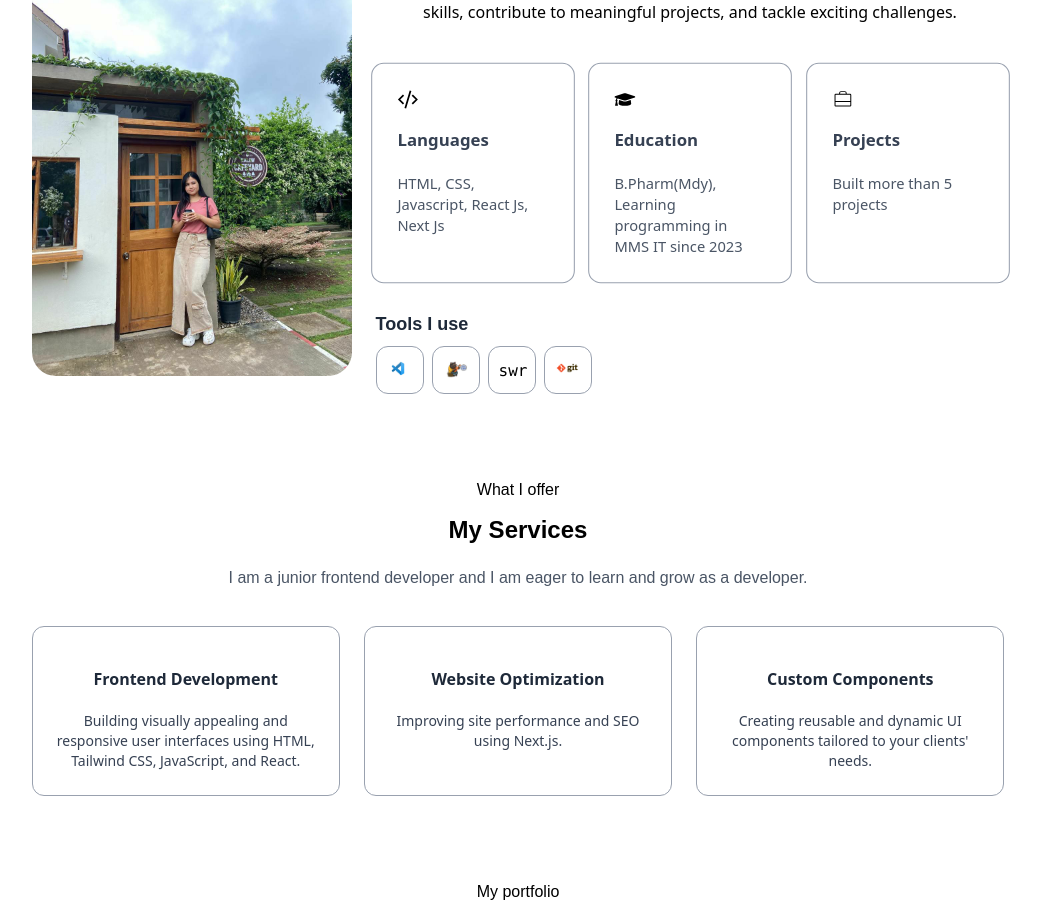
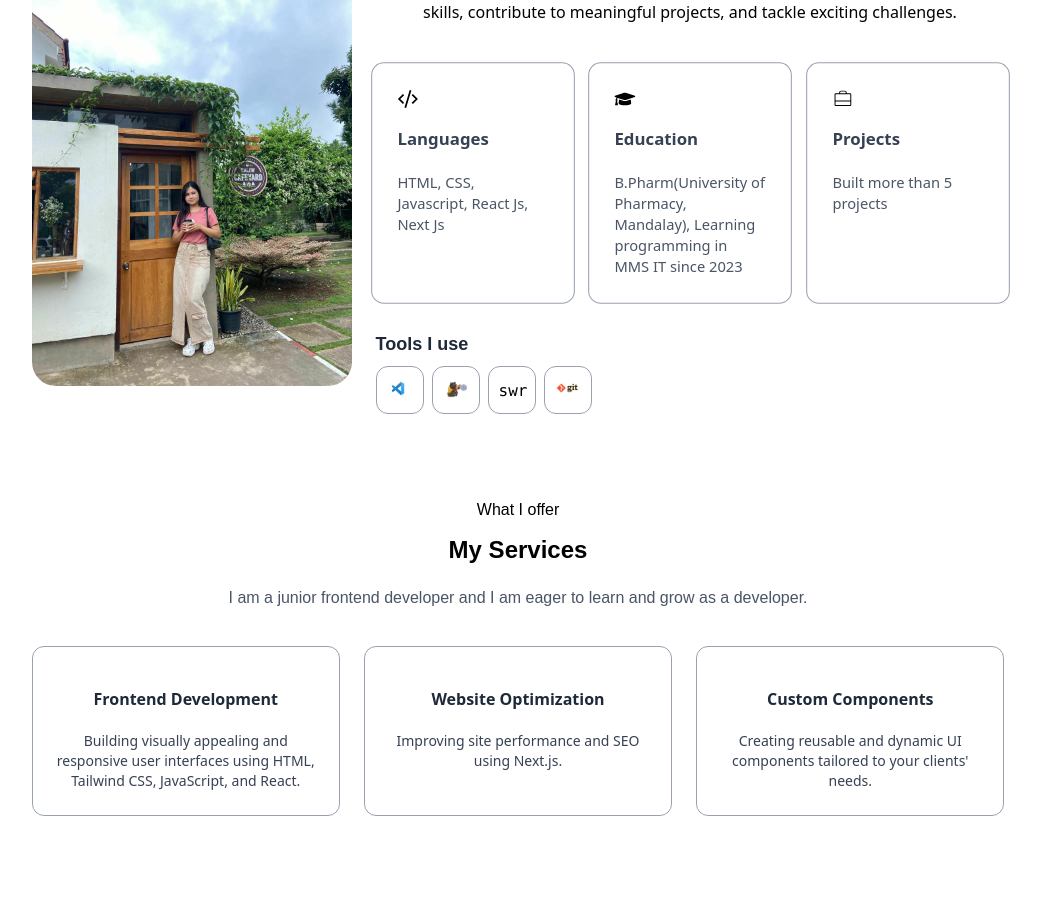
Before and after one commit to IvoryMay/Portfolio-next-js, a Next.js app: page / in a window 1280 px wide. Shown: the part 1012-1915 px from the top of the page, without its empty margins (122-1163 px from the left). Built offline with nearby package versions, Linux system fonts and the light colour scheme; a web font is replaced by a local one.

Commit message:
about me updated

```diff
--- a/app/Data/aboutMe.js
+++ b/app/Data/aboutMe.js
@@ -12,7 +12,7 @@ import { PiSuitcaseSimpleLight } from "react-icons/pi";
 },
 {
   title: "Education",
-  description: "B.Pharm(Mdy), Learning programming in MMS IT since 2023",
+  description: "B.Pharm(University of Pharmacy, Mandalay), Learning programming in MMS IT since 2023",
   icon: <FaGraduationCap />
 },
 {
```
